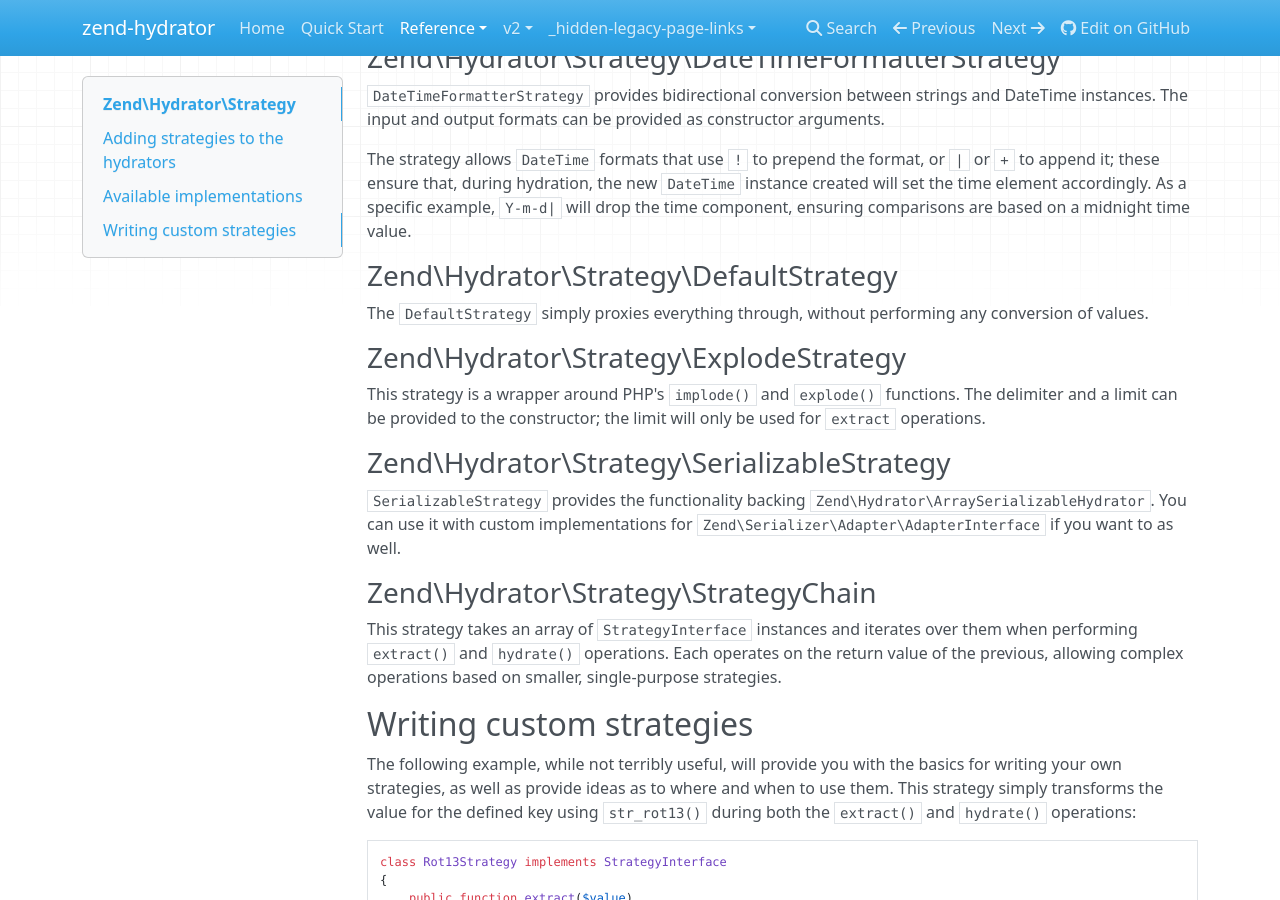
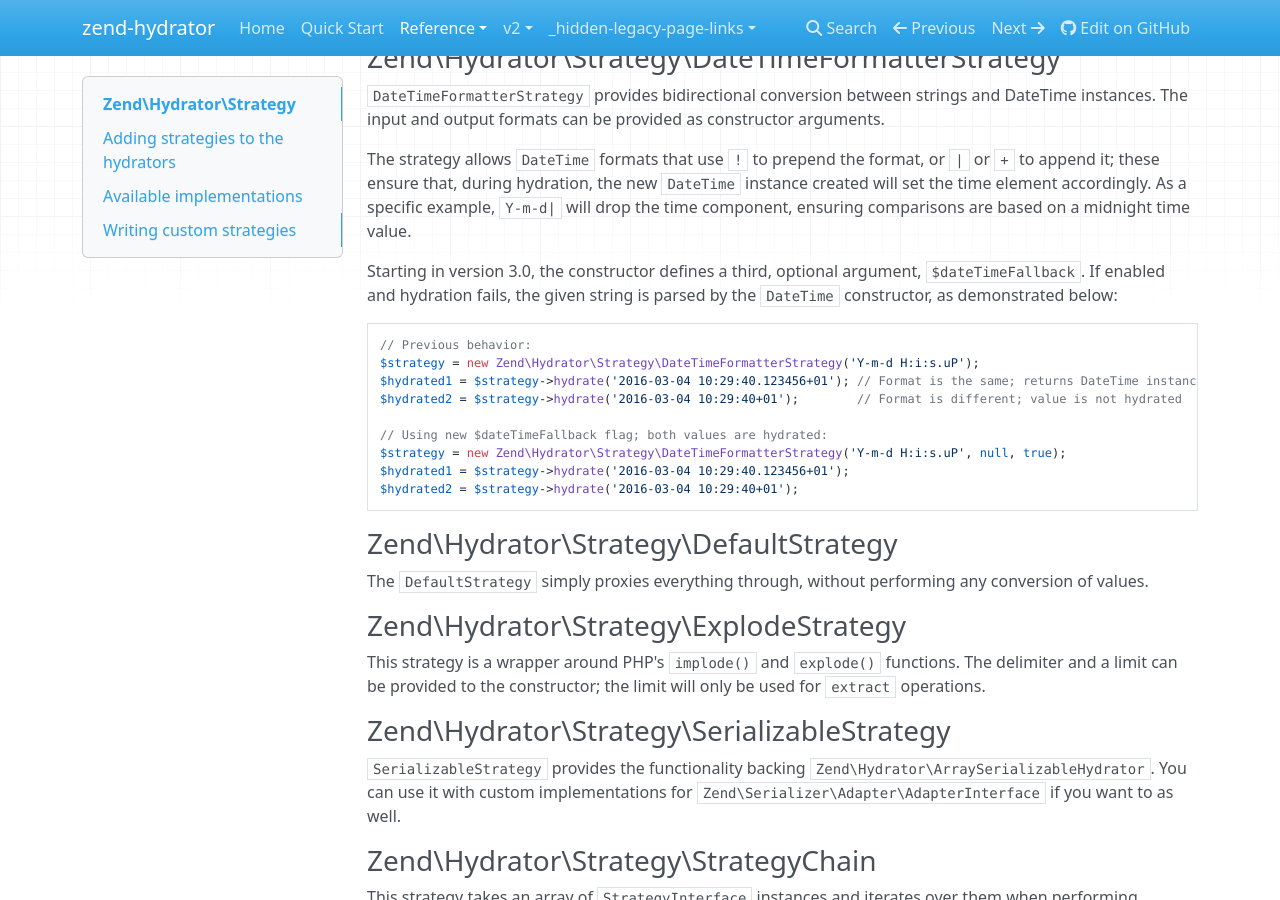
Before and after one commit to zendframework/zend-hydrator, an MkDocs documentation site: the page built from docs/book/v3/strategy.md, in a window 1280 px wide and 900 px high, scrolled down 1813 px. Built offline with MkDocs 1.6.1, drawn with Linux system fonts in a browser that asks for light colours; nearby versions of some CDN libraries; old or Windows-style settings are respelled for this version of MkDocs.

Commit message:
added Zend\\Hydrator\\Strategy\\DateTimeFormatterStrategy docs which was lost during PR #80

````diff
--- a/docs/book/v3/strategy.md
+++ b/docs/book/v3/strategy.md
@@ -106,6 +106,22 @@ The strategy allows `DateTime` formats that use `!` to prepend the format, or
 instance created will set the time element accordingly. As a specific example,
 `Y-m-d|` will drop the time component, ensuring comparisons are based on a
 midnight time value.
+
+Starting in version 3.0, the constructor defines a third, optional argument,
+`$dateTimeFallback`.  If enabled and hydration fails, the given string is parsed
+by the `DateTime` constructor, as demonstrated below:
+
+```php
+// Previous behavior:
+$strategy = new Zend\Hydrator\Strategy\DateTimeFormatterStrategy('Y-m-d H:i:s.uP');
+$hydrated1 = $strategy->hydrate('2016-03-04 10:29:40.123456+01'); // Format is the same; returns DateTime instance
+$hydrated2 = $strategy->hydrate('2016-03-04 10:29:40+01');        // Format is different; value is not hydrated
+
+// Using new $dateTimeFallback flag; both values are hydrated:
+$strategy = new Zend\Hydrator\Strategy\DateTimeFormatterStrategy('Y-m-d H:i:s.uP', null, true);
+$hydrated1 = $strategy->hydrate('2016-03-04 10:29:40.123456+01');
+$hydrated2 = $strategy->hydrate('2016-03-04 10:29:40+01');
+```
 
 ### Zend\\Hydrator\\Strategy\\DefaultStrategy
 
````
